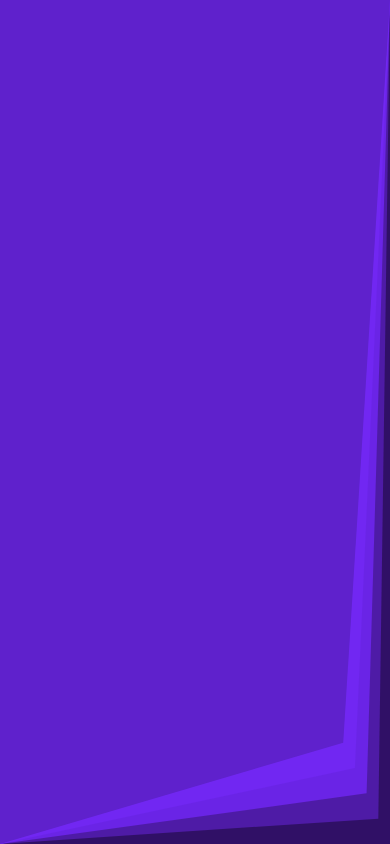
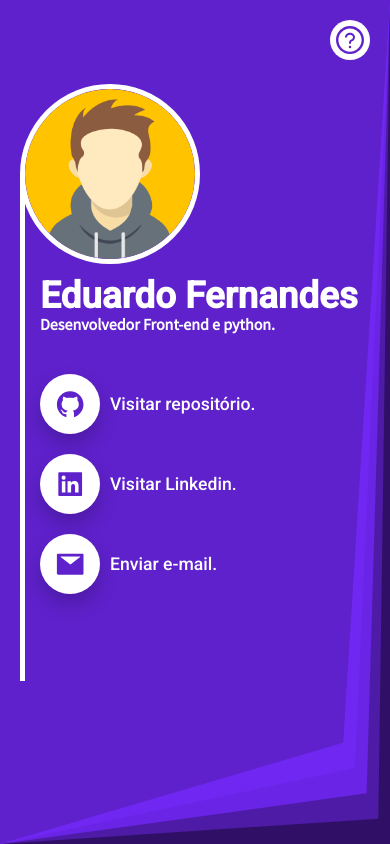
Before and after one commit to imFernandes23/ed-web-page, a React (Create React App) app: page / in a window 390 px wide. Built offline with nearby package versions, Linux system fonts and the light colour scheme.

Commit message:
main-complete

```diff
--- a/package.json
+++ b/package.json
@@ -8,6 +8,7 @@
     "@testing-library/user-event": "^13.5.0",
     "react": "^18.2.0",
     "react-dom": "^18.2.0",
+    "react-icons": "^4.6.0",
     "react-scripts": "5.0.1",
     "web-vitals": "^2.1.4"
   },
--- a/src/App.js
+++ b/src/App.js
@@ -4,7 +4,7 @@ import Aboult from "./pages/Aboult";
 import Knowledge from "./pages/Knowledge";
 import Projects from "./pages/Projects";
 import Extra from "./pages/Extra";
-
+import * as AiIcons from 'react-icons/ai'
 
 function App(props){
     const [controlView, setControlView] = useState(0)
@@ -13,6 +13,12 @@ function App(props){
 
     return(
         <>
+            <div className="help">
+                <AiIcons.AiOutlineQuestionCircle/>
+                <p className="hText"> Clique na cor de cada página para ve-la.</p>
+
+            </div>
+
             <div className="screen">
             <Main state={controlView} click={setControlView}/>
             <Aboult state={controlView} click={setControlView}/>
--- a/src/index.css
+++ b/src/index.css
@@ -1,4 +1,6 @@
 @charset "UTF-8";
+@import url('https://fonts.googleapis.com/css2?family=Roboto:wght@500&family=Source+Sans+Pro&display=swap');
+
 
 *{
   padding: 0;
@@ -12,6 +14,8 @@
   --color3: rgba(106, 36, 230, 1);
   --color4: rgba(78, 27, 166, 1);
   --color5: rgba(48, 16, 102, 1);
+  --font1: 'Roboto', sans-serif;
+  --font2: 'Source Sans Pro', sans-serif;
 }
 
 
@@ -27,6 +31,8 @@
   height: 100vh;
   position: absolute;
   transition: 1s;
+  overflow: hidden;
+
 }
 
 .page.active:nth-child(1){
@@ -79,3 +85,66 @@
 .page:nth-child(5){
   background-color: var(--color5);
 }
+
+
+.content{
+  width: 100%;
+  height: 100%;
+  transition-delay: .8s;
+  transition-duration: 1s;
+  transform: scale(0);
+}
+
+.content.active{
+  transform: scale(1);
+}
+
+
+.help{
+  position: absolute;
+  z-index: 1000;
+  padding: 10px;
+  width: 40px;
+  height: 40px;
+  background-color: white;
+  border-radius: 20px;
+  right: 20px;
+  top: 20px;
+  display: flex;
+  justify-content: center;
+  align-items: center;
+  transition: .5s;
+}
+
+.help svg{
+position: absolute;
+font-size: 2em;
+color: var(--color1);
+transition: .5s;
+}
+
+.hText{
+  position: absolute;
+  font-size: 1.2em;
+  font-family: var(--font2);
+  color: var(--color1);
+  text-align: center;
+  transition: .5s;
+  transform: scale(0);
+  margin: 10px;
+}
+
+.help:hover{
+  width: 150px;
+  height: 150px;
+  border-radius: 20px 0px 20px 20px;
+}
+
+.help:hover svg{
+  transform: scale(0);
+}
+
+.help:hover .hText{
+  transform: scale(1);
+
+}
--- a/src/pages/Aboult.js
+++ b/src/pages/Aboult.js
@@ -4,7 +4,9 @@ function Aboult(props){
 
     return(
         <div className={props.state > 1 ? 'page' : 'page active'} onClick={() =>  props.click(1)}>
+            <div className={props.state === 1 ? 'content active' : 'content'}>
 
+</div>
 
         </div>
     )
--- a/src/pages/Extra.js
+++ b/src/pages/Extra.js
@@ -4,7 +4,9 @@ function Extra(props){
 
     return(
         <div className={props.state ? 'page active' : 'page'} onClick={() =>  props.click(4)}>
+            <div className={props.state === 4 ? 'content active' : 'content'}>
 
+</div>
         </div>
     )
 }
--- a/src/pages/Knowledge.js
+++ b/src/pages/Knowledge.js
@@ -4,7 +4,9 @@ function Knowledge(props) {
 
     return(
         <div className={props.state > 2 ? 'page' : 'page active'} onClick={() =>  props.click(2)}>
+            <div className={props.state === 2 ? 'content active' : 'content'}>
 
+</div>
         </div>
     )
 }
--- /dev/null
+++ b/src/pages/Main.css
@@ -0,0 +1,161 @@
+
+h1{
+    font-family: var(--font1);
+    color: white;
+    position: absolute;
+}
+
+h2{
+    font-family: var(--font2);
+    color: white;
+    position: absolute;
+    font-size: 1em;
+}
+
+ul{
+    position: absolute;
+    display: flex;
+    list-style: none;
+    gap: 20px;
+}
+
+li{
+    width: 60px;
+    height: 60px;
+    overflow: hidden;
+    display: flex;
+    background-color: white;
+    border-radius: 30px;
+    justify-content: center;
+    align-items: center;
+    transition: .5s;
+    box-shadow: 0 10px 20px rgba(0, 0, 0, 0.2) ;
+}
+
+li:hover{
+    width: 200px;
+}
+
+li:hover svg.icon-inf{
+    transform: scale(0);
+}
+
+li:hover .text-info{
+    transform: scale(1);
+    color: var(--color1);
+}
+
+
+.text-info{
+    width: 200px;
+    font-family: var(--font1);
+    color: black;
+    font-size: 1.1em;
+    transform: scale(0);
+    transition: .5s;
+    position: absolute;
+    margin-left:50px;
+}
+
+svg.icon-inf{
+
+    color: var(--color1);
+    text-decoration: none;
+    font-size: 1.9em;
+    transition: .5s;
+    position: absolute;
+}
+
+a{
+    text-decoration: none;
+    display: flex;
+    align-items: center;
+    justify-content: center;
+}
+
+
+
+@media (orientation: portrait) and (max-width:500px){
+    .avatar{
+        position: absolute;
+        width: 180px;
+        border-radius: 50%;
+        border: 5px solid white;
+        top: 10vh;
+        left: 20px;
+    }
+
+    .style-element{
+        width: 5px;
+        position: absolute;
+        height: 60vh;
+        background-color: white;
+        top:calc(10vh + 90px);
+        left: 20px;
+
+    }
+
+    h1{
+        top: calc(10vh + 190px);
+        left: 40px;
+        font-size: 2.3em;
+    }
+
+    h2{
+        top: calc(10vh + 230px);
+        left: 40px;
+    }
+
+    ul{
+        flex-direction: column;
+        top: calc(10vh + 290px);
+        left: 40px;
+    }
+
+    .text-info{
+        transform: scale(1);
+        left: 20px;
+        color: white;
+    }
+
+
+
+}
+
+@media (min-width:500px){
+    .avatar{
+        position: absolute;
+        width: 260px;
+        border-radius: 50%;
+        border: 10px solid white;
+        top: 15vh;
+        left: 40px;
+    }
+
+    .style-element{
+        width: 75vw;
+        height: 10px;
+        background-color: white;
+        position: absolute;
+        top: calc(15vh + 250px);
+        left: calc(40px + 125px);
+    }
+
+    h1{
+        font-size: 4em;
+        top:28vh;
+        left: 310px;
+    }
+
+    h2{
+        font-size: 1.5em;
+        top: 35vh;
+        left: 310px;
+    }
+
+    ul{
+        top: 45vh;
+        right: calc(25vw - 160px);
+    }
+
+}
--- a/src/pages/Main.js
+++ b/src/pages/Main.js
@@ -1,11 +1,35 @@
 import React from "react";
+import './Main.css'
+import * as AiIcons from 'react-icons/ai'
 
 function Main(props) {
 
     return(
         <div className={props.state === 0 ? 'page active' : 'page'} onClick={() =>  props.click(0)}  >
+            <div className={props.state === 0 ? 'content active' : 'content'}>
+
+                <img src={require('../assets/avatar.png')} className='avatar'/>
+                <h1>Eduardo Fernandes</h1>
+                <h2>Desenvolvedor Front-end e python.</h2>
+                <span className="style-element"></span>
+
+                <ul>
+                    <li>
+                        <a href="https://github.com/imFernandes23" target="_blank" className="link-button"><AiIcons.AiFillGithub className="icon-inf"/> <p className="text-info">Visitar repositório.</p></a>
+                    </li>
+                    <li>
+                       <a href="http://www.linkedin.com/in/eduardo-fernandes-26779b216" target="_blank" className="link-button"><AiIcons.AiFillLinkedin className="icon-inf"/> <p className="text-info">Visitar Linkedin.</p></a>
+                    </li>
+                    <li>
+                        <a href="mailto: eduardosage2302@gmail.com" target="_blank" className="link-button"><AiIcons.AiFillMail className="icon-inf"/>
+                        <p className="text-info">Enviar e-mail.</p></a>
+                    </li>
+                </ul>
 
 
+
+
+            </div>
         </div>
     )
 }
--- a/src/pages/Projects.js
+++ b/src/pages/Projects.js
@@ -4,7 +4,9 @@ function Projects(props){
 
     return(
         <div className={props.state > 3 ? 'page' : 'page active'} onClick={() =>  props.click(3)}>
+            <div className={props.state === 3 ? 'content active' : 'content'}>
 
+</div>
         </div>
     )
 }
```
Also changed, not shown: src/assets/avatar.png (added), 1 other file (tests, documents, lock files or other folders).
